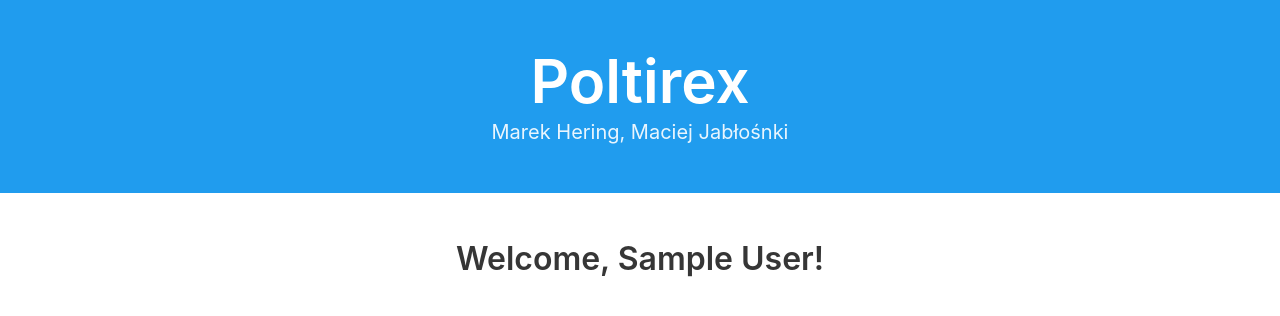
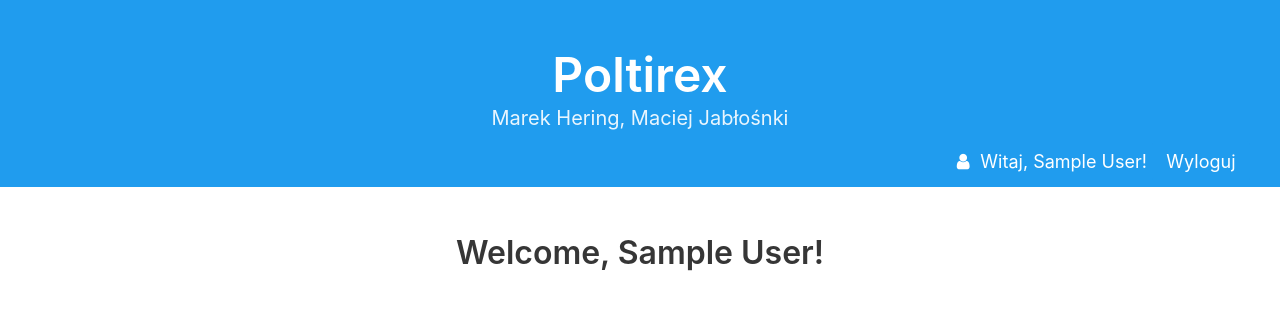
Before and after one commit to marekhering/poltirex, a Flask app: page /profile in a window 1280 px wide. Shown: the top 316 px of the page. Run offline with Flask 2, Linux system fonts and the light colour scheme; the visitor is signed in with stand-in values (Sample User, id 1).

Commit message:
allow user to log in and log out

```diff
--- a/app/__init__.py
+++ b/app/__init__.py
@@ -9,7 +9,7 @@ db = SQLAlchemy(app)
 migrate = Migrate(app, db)
 
 login_manager = LoginManager(app)
-login_manager.login_view = 'auth.login'
+login_manager.login_view = 'main.login'
 
 from .models import *
 
--- a/app/contorllers/main.py
+++ b/app/contorllers/main.py
@@ -1,10 +1,18 @@
-from flask import Blueprint, render_template
+from flask import Blueprint, render_template, redirect, url_for
 from flask_login import login_required, current_user
 
 main = Blueprint('main', __name__)
 
 
 @main.route('/')
+def index():
+    if current_user.is_authenticated:
+        return redirect(url_for('auth.logout'))
+    else:
+        return redirect(url_for('main.login'))
+
+
+@main.route('/login')
 def login():
     return render_template('login.html')
 
--- a/app/templates/base.html
+++ b/app/templates/base.html
@@ -4,24 +4,40 @@
         <meta charset="UTF-8">
         <title>Poltirex</title>
         <link rel="stylesheet" href="https://cdnjs.cloudflare.com/ajax/libs/bulma/0.7.2/css/bulma.min.css">
+        <link rel="stylesheet" href="https://cdnjs.cloudflare.com/ajax/libs/font-awesome/4.7.0/css/font-awesome.min.css">
     </head>
     <body>
         <section class="hero is-info">
-            <div class="hero-body has-text-centered">
-                <p class = "title" style="font-size:60px;">
+            <div class="hero-body has-text-centered" style=" padding-bottom: 10px;">
+                <p class = "title" style="font-size:xxx-large;">
                     Poltirex
                 </p>
                 <p class = "subtitle">
                     Marek Hering, Maciej Jabłośnki
                 </p>
             </div>
+
+            <div class="level-right" style="padding-right: 30px; padding-bottom: 5px; font-size: large">
+                &nbsp;
+                {% if current_user.is_authenticated %}
+                <span class="icon-text" style="padding-right: 5px">
+                    <span class="icon">
+                        <i class="fas fa fa-user"></i>
+                    </span>
+                    <span>Witaj, {{ name }}!</span>
+                </span>
+                <form action="/logout">
+                    <button class="button is-info" type="submit" style="font-size: large">Wyloguj</button>
+                </form>
+                {% endif %}
+             </div>
+
         </section>
-
         {% with messages = get_flashed_messages() %}
         {% if messages %}
-            <div class="notification is-danger has-text-centered">
-                {{ messages[0] }}
-            </div>
+        <div class="notification is-danger has-text-centered">
+            {{ messages[0] }}
+        </div>
         {% endif %}
         {% endwith %}
 
```
Also changed, not shown: app/contorllers/auth.py (+34 -14 lines), app/templates/login.html (+5 -4 lines).
